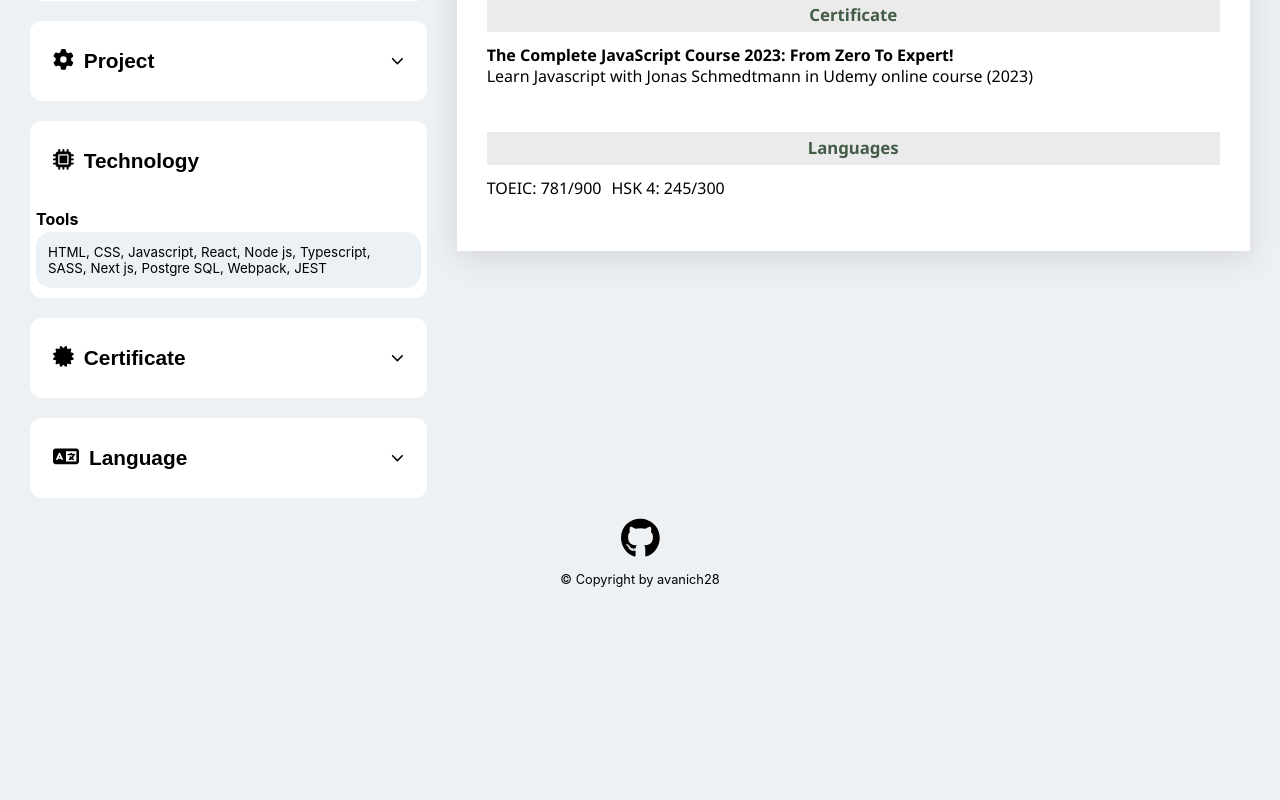
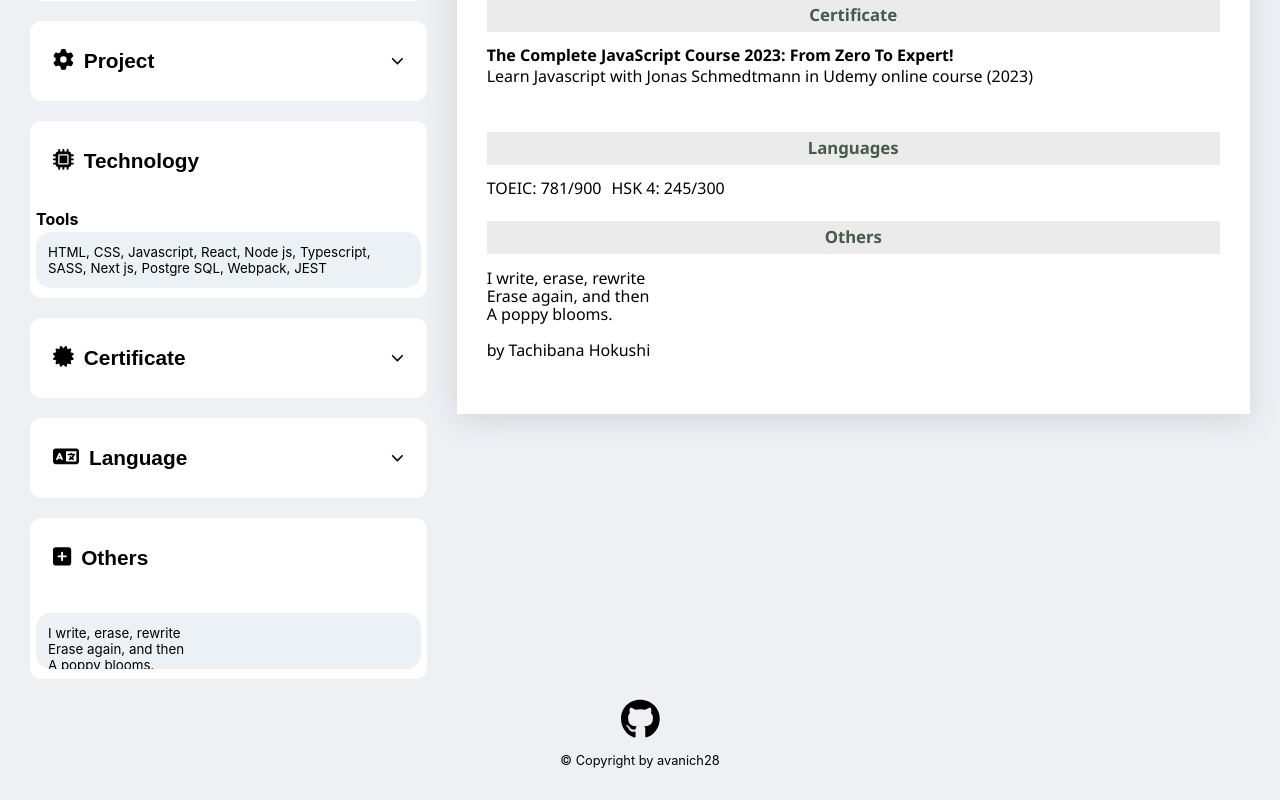
Before and after one commit to avanich28/cv-application, a React (Vite) app: page / in a window 1280 px wide. Shown: the part 1020-1820 px from the top of the page. Before the commit the page ends 1639 px from the top, so only its background shows below. Built offline with nearby package versions, Linux system fonts and the light colour scheme.

Commit message:
add others box

```diff
--- a/src/App.jsx
+++ b/src/App.jsx
@@ -152,11 +152,14 @@ const demoDetail = {
       scores: "245/300",
     },
   ],
+  others:
+    "I write, erase, rewrite\nErase again, and then\nA poppy blooms.\n\nby Tachibana Hokushi",
 };
 
 export default function App() {
   const [personal, setPersonal] = useState(demoDetail.personal);
   const [tech, setTech] = useState(demoDetail.tech);
+  const [others, setOthers] = useState(demoDetail.others);
   const [educ, setEduc] = useState(educDefault);
   const [exp, setExp] = useState(expDefault);
   const [project, setProject] = useState(projectDefault);
@@ -200,6 +203,7 @@ export default function App() {
     setCertificates([]);
     setLanguages([]);
     setCustomize(defaultCustomize);
+    setOthers("");
   }
 
   function handleClickDemoDetail() {
@@ -211,6 +215,7 @@ export default function App() {
     setProjects(demoDetail.projects);
     setCertificates(demoDetail.certificates);
     setLanguages(demoDetail.languages);
+    setOthers(demoDetail.others);
   }
 
   function handleChangePersonal(e) {
@@ -219,6 +224,10 @@ export default function App() {
 
   function handleChangeTech(e) {
     setTech(e.target.value);
+  }
+
+  function handleChangeOthers(e) {
+    setOthers(e.target.value);
   }
 
   function handleChangeEduc(e) {
@@ -365,6 +374,8 @@ export default function App() {
           onPersonal={handleChangePersonal}
           tech={tech}
           onTech={handleChangeTech}
+          others={others}
+          onOthers={handleChangeOthers}
           educ={educ}
           onEduc={handleChangeEduc}
           exp={exp}
@@ -387,6 +398,7 @@ export default function App() {
           selectedEdit={selectedEdit}
           personal={personal}
           tech={tech}
+          others={others}
           educ={educ}
           educations={educations}
           exp={exp}
@@ -500,6 +512,7 @@ function InformationSection(props) {
             onLang={props.onLang}
             languages={props.languages}
           />
+          <OthersBox others={props.others} onOthers={props.onOthers} />
         </>
       )}
 
@@ -556,8 +569,6 @@ function DetailBox({ onClear, onDemo, onPDF }) {
   );
 }
 
-/////////////////////////////
-
 function SavePDFButton({ onPDF }) {
   return (
     <button className="save-pdf-btn small-btn" onClick={onPDF}>
@@ -567,8 +578,6 @@ function SavePDFButton({ onPDF }) {
     </button>
   );
 }
-
-///////////////////////////////
 
 function BoxInput({ title, icon, dataIndex, data, defaultProp, children }) {
   return (
@@ -595,7 +604,7 @@ function BoxInput({ title, icon, dataIndex, data, defaultProp, children }) {
 }
 
 function Topic({ title, icon, dataIndex, selected = "", onSelected = "" }) {
-  const toggleBox = dataIndex !== 0 && dataIndex !== 4;
+  const toggleBox = dataIndex !== 0 && dataIndex !== 4 && dataIndex !== 7;
   return (
     <header>
       <button
@@ -994,6 +1003,23 @@ function LanguageForm({ onDelete, onCancel, onSave, lang, onLang }) {
         Scores
       </Input>
     </FormLayout>
+  );
+}
+
+function OthersBox({ others, onOthers }) {
+  return (
+    <div className="box">
+      <Topic title="others" icon="square-plus" dataIndex={7} />
+      <OthersForm others={others} onOthers={onOthers} />
+    </div>
+  );
+}
+
+function OthersForm({ others, onOthers }) {
+  return (
+    <form>
+      <TextArea name="others" value={others} onChange={onOthers}></TextArea>
+    </form>
   );
 }
 
@@ -1171,6 +1197,7 @@ function CVSection(props) {
             lang={props.lang}
             languages={props.languages}
           />
+          <OthersDetail {...defaultProp} others={props.others} />
         </MainContent>
       </div>
     </section>
@@ -1536,6 +1563,21 @@ function LanguageDetail({ isHide, langTest, scores }) {
   );
 }
 
+function OthersDetail({ others = "reference", colorTitle, bgTitle }) {
+  const isEmpty = !others.length;
+
+  return (
+    <DetailLayout
+      title="Others"
+      isEmpty={isEmpty}
+      colorTitle={colorTitle}
+      bgTitle={bgTitle}
+    >
+      {others && <pre>{others}</pre>}
+    </DetailLayout>
+  );
+}
+
 function Footer() {
   return (
     <footer className="footer">
--- a/src/icon.jsx
+++ b/src/icon.jsx
@@ -16,4 +16,5 @@ export {
   faEnvelope,
   faPhone,
   faLocationDot,
+  faSquarePlus,
 } from "@fortawesome/free-solid-svg-icons";
```
